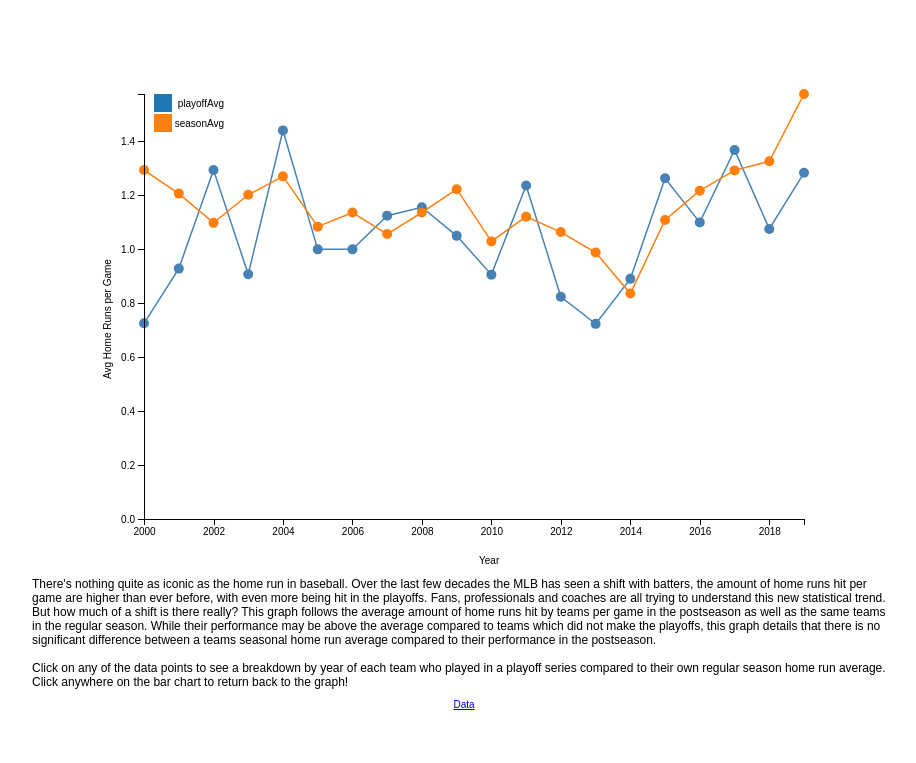
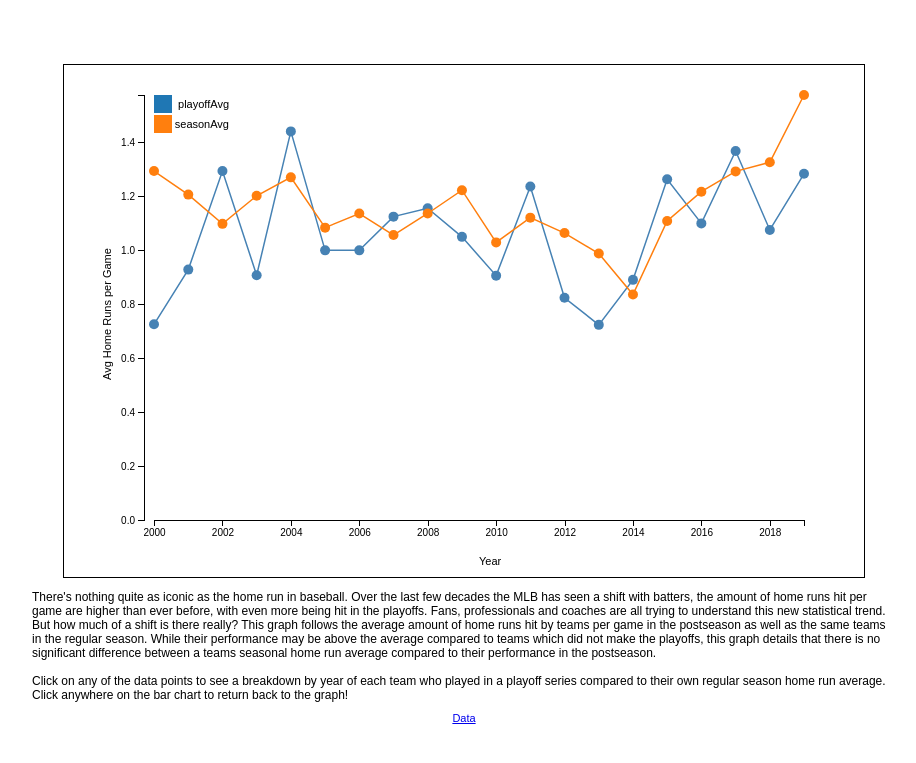
Before and after one commit to smithw94/smithJSProject, a PHP site: page / in a window 1280 px wide. Shown: the top 763 px of the page, without its empty margins (176-1092 px from the left). Run offline with PHP 8.4, Linux system fonts and the light colour scheme.

Commit message:
CSS styling of axis and line graph

```diff
--- a/assets/stylesheet.css
+++ b/assets/stylesheet.css
@@ -1,9 +1,14 @@
 body {
-  font: 10px sans-serif;
+  font: 11px sans-serif;
   margin: 5%;
   display: flex;
   flex-direction: column;
   align-items: center;
+}
+
+#chart {
+  border: black 1px solid;
+  padding-bottom: 10px;
 }
 
 .axis path,
@@ -23,6 +28,14 @@ body {
   stroke-width: 1.5px;
 }
 
+circle {
+  z-index: 10;
+}
+
+circle:hover {
+  cursor: pointer;
+}
+
 .subsection {
   text-align: left;
   width: 75%;
```
Also changed, not shown: lib/app.js.
